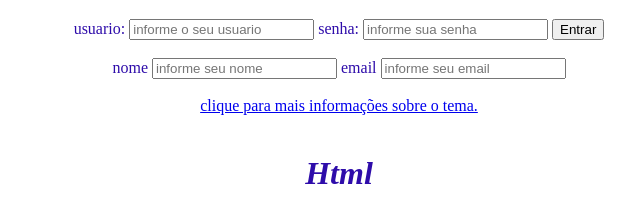
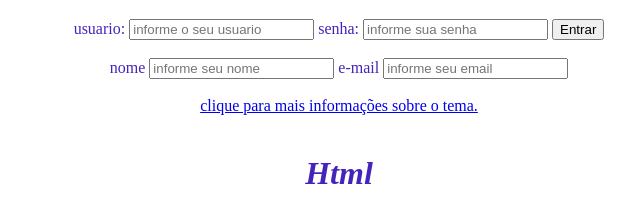
Before and after one commit to WALLECKS/arquivo-html, a plain HTML site: page index.html in a window 1280 px wide. Shown: the part 387-600 px from the top of the page, 301-941 px from the left. Drawn offline with Linux system fonts and the light colour scheme.

Commit message:
adicionei mais configuração

```diff
--- a/index.css
+++ b/index.css
@@ -1,2 +1,2 @@
-body{color:rgb(46, 12, 170);}
+body{color:rgb(69, 36, 187);}
 body{text-align: center;}
--- a/index.html
+++ b/index.html
@@ -19,7 +19,7 @@
 
                   <br><label> nome </label>
                        <input type="text" placeholder="informe seu nome">
-                       <label>email</label>
+                       <label>e-mail</label>
                        <input type="text" placeholder="informe seu email">
 
     <div><br>
```
